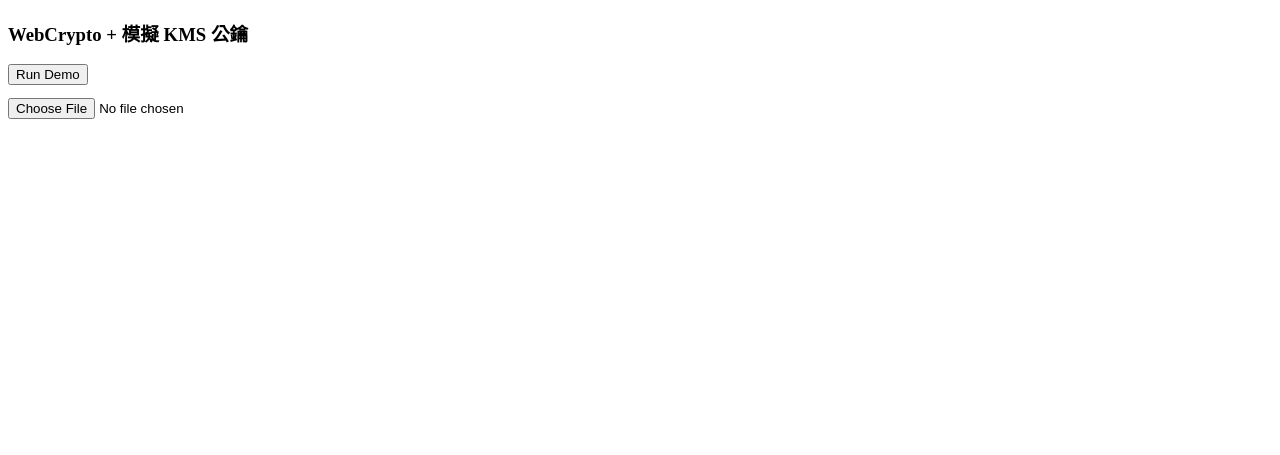
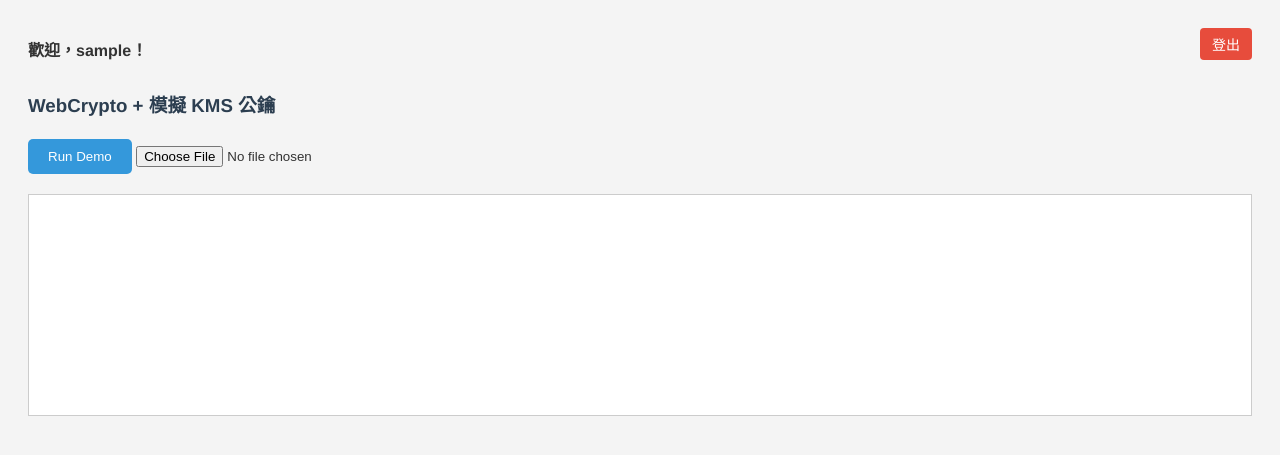
Before and after one commit to WickedKimo/-Final_Project, a Flask app: page /WebCrypto_API in a window 1280 px wide. Shown: the top 455 px of the page. Run offline with Flask 3, Linux system fonts and the light colour scheme; the visitor is signed in with stand-in values (Sample User, id 1); data that the repository does not hold is empty; some libraries are stand-ins or nearby versions.

Commit message:
add logout

```diff
--- a/app.py
+++ b/app.py
@@ -46,15 +46,15 @@ def init_userdata_db():
         with conn.cursor() as cur:
             cur.execute('''
                 CREATE TABLE IF NOT EXISTS files (
-                    id SERIAL PRIMARY KEY,
-                    username TEXT,
+                    username TEXT PRIMARY KEY,
                     filename TEXT,
                     content BYTEA,
-                    encryption_key BYTEA,
+                    encrypted_private BYTEA,
                     uploaded_at TIMESTAMP DEFAULT CURRENT_TIMESTAMP
                 );
             ''')
             conn.commit()
+
 
 @app.route("/")
 def index():
@@ -124,6 +124,7 @@ def login():
 
 @app.route("/verify_otp", methods=["POST"])
 def verify_otp():
+    print("Session received username:", session.get("username"))
     username = session.get("username")
     if not username:
         return jsonify(success=False, error="尚未登入")
@@ -141,6 +142,7 @@ def verify_otp():
 
         totp = pyotp.TOTP(user["otp_secret"])
         if totp.verify(otp_input):
+            session["authenticated"] = True  # ✅ 登入驗證完成，設為 True
             return jsonify(success=True)  # 登入驗證成功！
         else:
             return jsonify(success=False, error="驗證碼錯誤")
@@ -164,12 +166,14 @@ def WebCrypto_API():
         flash("資料庫錯誤：" + str(e))
         files = []
 
-    return render_template("WebCrypto_API.html", files=files)
+    return render_template("WebCrypto_API.html", files=files, username=session["username"])
 
-@app.route("/logout", methods=["POST"])
+
+@app.route("/logout", methods=["GET"])
 def logout():
     session.clear()
     return redirect(url_for("login"))
+
 
 @app.route("/upload", methods=["POST"])
 def upload():
--- a/templates/WebCrypto_API.html
+++ b/templates/WebCrypto_API.html
@@ -3,25 +3,83 @@
 <head>
   <meta charset="UTF-8">
   <title>WebCrypto CSE + KMS</title>
+  <style>
+    body {
+      font-family: "Helvetica Neue", sans-serif;
+      background-color: #f4f4f4;
+      padding: 20px;
+      color: #333;
+    }
+    h3 {
+      color: #2c3e50;
+    }
+    button {
+      padding: 10px 20px;
+      background-color: #3498db;
+      color: white;
+      border: none;
+      border-radius: 5px;
+      cursor: pointer;
+      margin-bottom: 10px;
+    }
+    button:hover {
+      background-color: #2980b9;
+    }
+    #output {
+      background-color: #fff;
+      border: 1px solid #ccc;
+      padding: 10px;
+      white-space: pre-wrap;
+      margin-top: 10px;
+      height: 200px;
+      overflow-y: auto;
+    }
+    input[type="file"] {
+      margin-top: 10px;
+    }
+    .header {
+      display: flex;
+      justify-content: space-between;
+      align-items: center;
+      margin-bottom: 20px;
+    }
+    .logout-btn {
+      padding: 6px 12px;
+      font-size: 14px;
+      background-color: #e74c3c;
+      color: white;
+      border: none;
+      border-radius: 4px;
+      cursor: pointer;
+    }
+    .logout-btn:hover {
+      background-color: #c0392b;
+    }
+  </style>
 </head>
 <body>
+  <div class="header">
+    <div><strong>歡迎，{{ session['username'] }}！</strong></div>
+    <form action="{{ url_for('logout') }}" method="get">
+      <button class="logout-btn">登出</button>
+    </form>
+  </div>
+
   <h3>WebCrypto + 模擬 KMS 公鑰</h3>
   <button onclick="runDemo()">Run Demo</button>
+  <input type="file" id="fileInput" />
   <pre id="output"></pre>
-  <input type="file" id="fileInput" />
+
   <script>
     async function runDemo() {
       const output = document.getElementById("output");
 
-      // 1. 產生 AES-GCM 對稱金鑰
       const aesKey = await window.crypto.subtle.generateKey(
         { name: "AES-GCM", length: 256 },
         true,
         ["encrypt", "decrypt", "wrapKey"]
       );
       output.textContent += "✅ AES 金鑰已產生\n";
-
-      // 讀取 server (KMS) 公鑰      demo版由本地生成
 
       const res = await fetch('/static/public_key.txt');
       output.textContent += "✅ 成功得到公鑰\n";
@@ -45,7 +103,6 @@
 
       let pemContents = pem.substring(start, end);
       pemContents = pemContents.replace(/\s+/g, "");
-
       console.log("PEM contents (Base64):", pemContents);
 
       const binaryDerString = window.atob(pemContents);
@@ -57,7 +114,7 @@
 
       console.log("Binary DER data:", binaryDer);
       output.textContent += "✅ test1\n";
-      let publicKey;  // 🔵 宣告在外層
+      let publicKey;
 
       try {
         publicKey = await window.crypto.subtle.importKey(
@@ -70,12 +127,11 @@
         console.log("Public key imported successfully", publicKey);
       } catch (error) {
         console.error("Error importing public key: ", error);
-      return; // 如果匯入失敗，提前結束 function，避免後面還要用
+        return;
       }
       output.textContent += "✅ test1\n";
       output.textContent += "✅ KMS 公鑰匯入完成\n";
 
-      // 3. 將 AES 金鑰加密 (wrap)
       const wrappedKey = await window.crypto.subtle.wrapKey(
         "raw",
         aesKey,
@@ -84,7 +140,6 @@
       );
       output.textContent += "✅ AES 金鑰已用 KMS 公鑰包裝\n";
 
-        // 4. 用 AES 金鑰加密資料
       const fileInput = document.getElementById("fileInput");
       const file = fileInput.files[0];
 
@@ -93,16 +148,12 @@
         return;
       }
 
-        // 讀取檔案內容
       const reader = new FileReader();
       reader.onload = async function () {
-            const fileContent = reader.result; // ArrayBuffer
-
-            // 產生 IV
+        const fileContent = reader.result;
         const iv = window.crypto.getRandomValues(new Uint8Array(12));
 
         try {
-                // 用 AES 金鑰加密檔案內容
           const ciphertext = await window.crypto.subtle.encrypt(
             { name: "AES-GCM", iv: iv },
             aesKey,
@@ -111,22 +162,15 @@
 
           output.textContent += "✅ 檔案內容已加密\n";
 
-                // 加密完成後將 ciphertext 轉為 Uint8Array
           const ciphertextArray = new Uint8Array(ciphertext);
-
-                // 建立 Blob (用 octet-stream 表示二進位檔)
           const blob = new Blob([ciphertextArray], { type: "application/octet-stream" });
-
-                // 建立下載連結
           const url = URL.createObjectURL(blob);
           const a = document.createElement("a");
           a.href = url;
-                a.download = "encrypted_file.bin";  // 檔案名稱你可以自己改
+          a.download = "encrypted_file.bin";
           document.body.appendChild(a);
           a.click();
           document.body.removeChild(a);
-
-                // 釋放 URL 資源
           URL.revokeObjectURL(url);
 
           output.textContent += "✅ 已觸發下載加密檔案\n";
@@ -136,13 +180,7 @@
         }
       };
 
-        // 讀成 ArrayBuffer（注意！這裡是 readAsArrayBuffer）
       reader.readAsArrayBuffer(file);
-
-      // 顯示結果 (base64)
-      //const base64Ciphertext = btoa(String.fromCharCode(...new Uint8Array(ciphertext)));
-      //output.textContent += `\nCiphertext (Base64): ${base64Ciphertext}\n`;
-      //output.textContent += `Wrapped AES Key (Base64): ${btoa(String.fromCharCode(...new Uint8Array(wrappedKey)))}\n`;
     }
   </script>
 </body>
```
Lines whose indentation alone changed are shown as unchanged.
